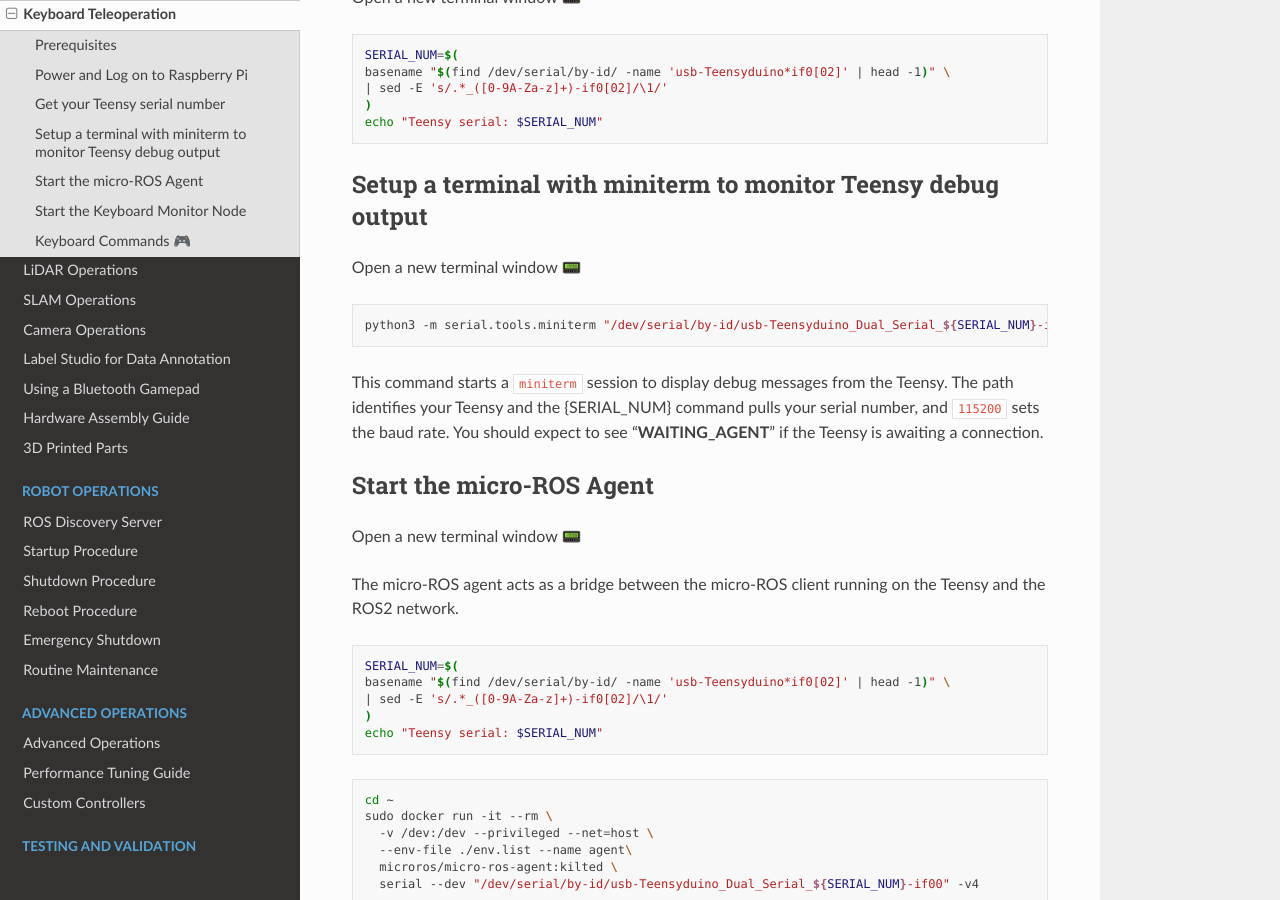
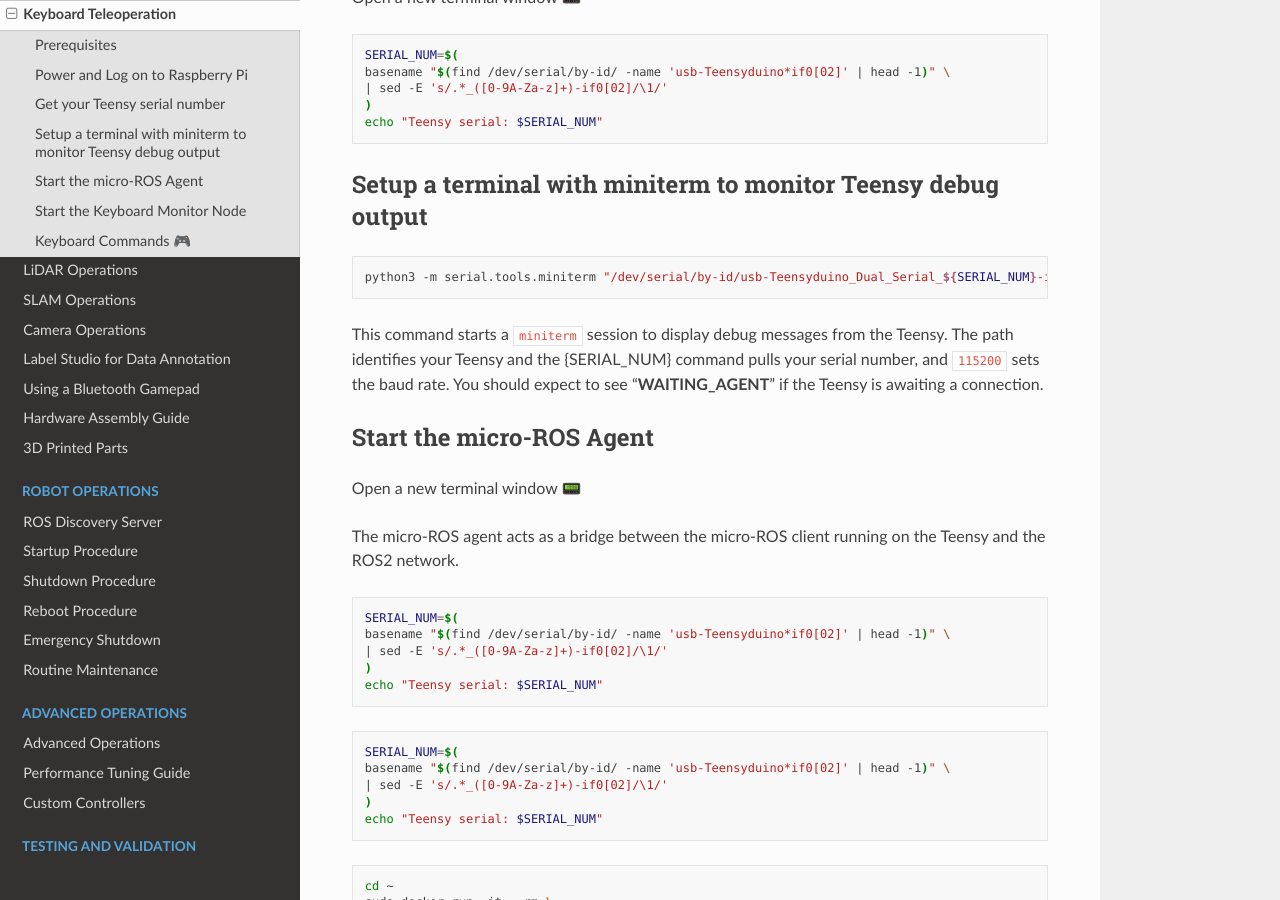
Before and after one commit to RoseCityRobotics/common_platform, a Sphinx documentation site: the page built from docs/source/operations/keyboard_teleoperation.md, in a window 1280 px wide and 900 px high, scrolled down 753 px. Built offline with Sphinx 7.4.7 and the Read the Docs theme 3.1.0, drawn with Linux system fonts in a browser that asks for light colours; pages that are not in the unit, such as notebooks, are missing from menus.

Commit message:
instructions

````diff
--- a/docs/source/operations/keyboard_teleoperation.md
+++ b/docs/source/operations/keyboard_teleoperation.md
@@ -34,8 +34,6 @@
 
 ## Setup a terminal with miniterm to monitor Teensy debug output
 
-Open a new terminal window 📟
-
 ```bash
 python3 -m serial.tools.miniterm "/dev/serial/by-id/usb-Teensyduino_Dual_Serial_${SERIAL_NUM}-if02" 115200
 
@@ -48,6 +46,14 @@
 Open a new terminal window 📟
 
 The micro-ROS agent acts as a bridge between the micro-ROS client running on the Teensy and the ROS2 network.
+
+```bash
+SERIAL_NUM=$(
+basename "$(find /dev/serial/by-id/ -name 'usb-Teensyduino*if0[02]' | head -1)" \
+| sed -E 's/.*_([0-9A-Za-z]+)-if0[02]/\1/'
+)
+echo "Teensy serial: $SERIAL_NUM"
+```
 
 ```bash
 SERIAL_NUM=$(
````
